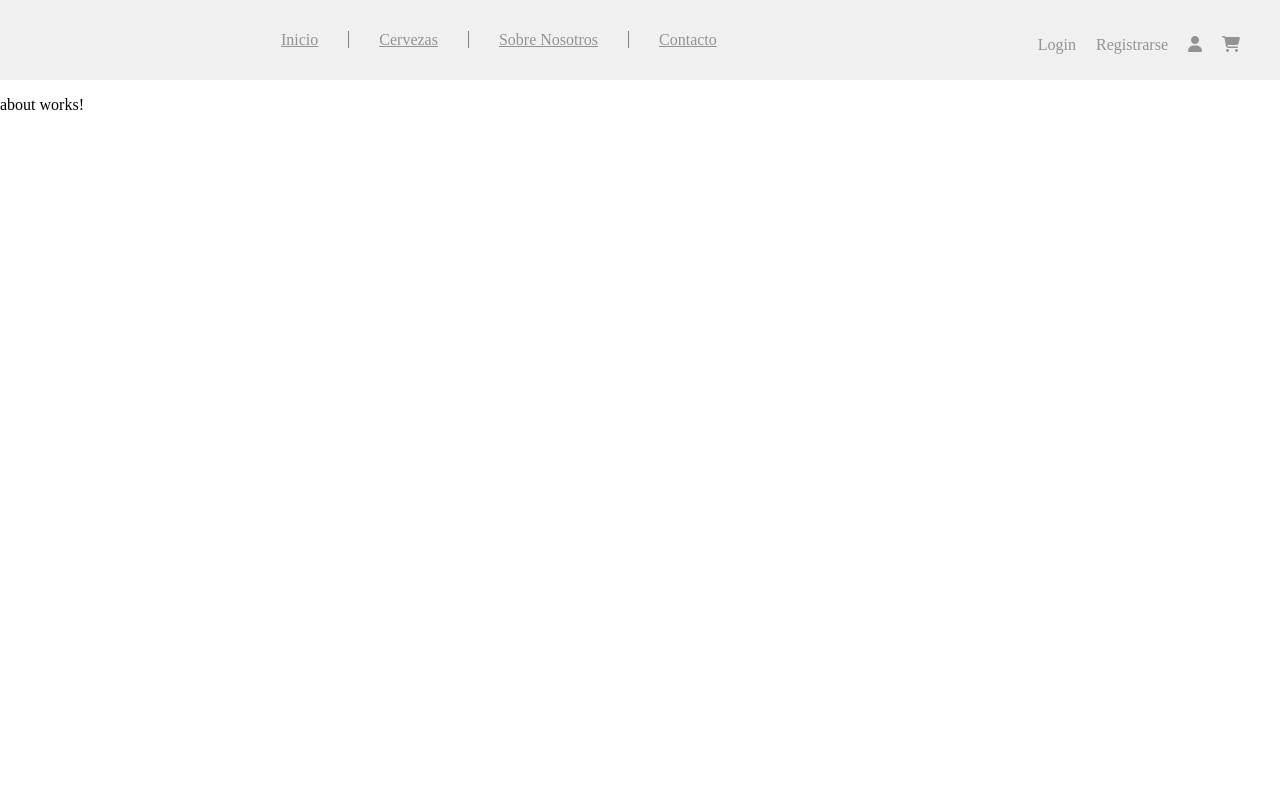
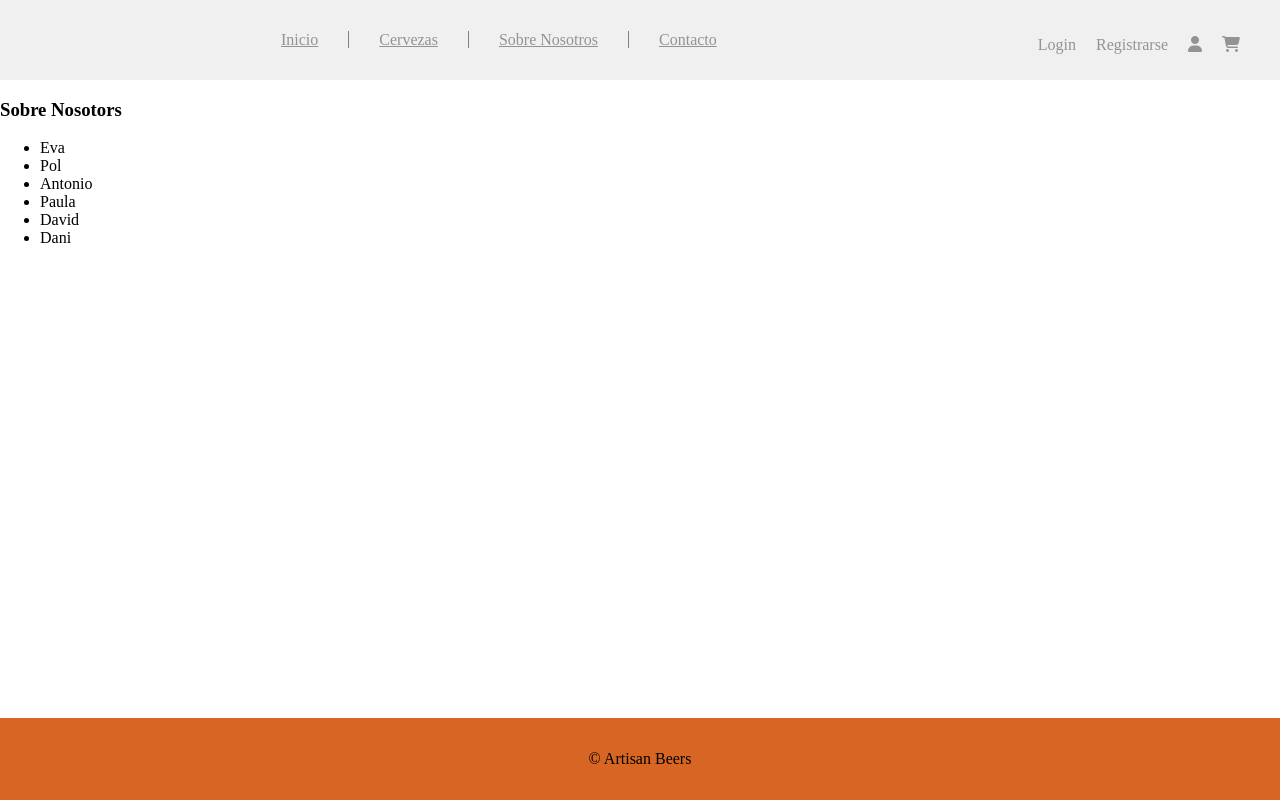
Before and after one commit to equipoProduction/frontBeer, an Angular app: page /about in a window 1280 px wide. Built offline with nearby package versions, Linux system fonts and the light colour scheme.

Commit message:
footer terminal

```diff
--- a/package.json
+++ b/package.json
@@ -18,6 +18,7 @@
     "@angular/platform-browser": "^15.0.0",
     "@angular/platform-browser-dynamic": "^15.0.0",
     "@angular/router": "^15.0.0",
+    "cors": "^2.8.5",
     "rxjs": "~7.5.0",
     "tslib": "^2.3.0",
     "zone.js": "~0.12.0"
--- a/src/app/app-routing.module.ts
+++ b/src/app/app-routing.module.ts
@@ -8,6 +8,7 @@ import { LoginComponent } from './components/login/login.component';
 import { ShopComponent } from './components/shop/shop.component';
 import { RegisterComponent } from './components/register/register.component';
 import { UserComponent } from './components/user/user.component';
+import { FooterComponent } from './components/footer/footer.component';
 
 
 
@@ -21,6 +22,8 @@ const routes: Routes = [
   {path:'shop',component:ShopComponent,pathMatch:'full'},
   {path:'register',component:RegisterComponent,pathMatch:'full'},
   {path:'user',component:UserComponent,pathMatch:'full'},
+  {path:'footer',component:FooterComponent,pathMatch:'full'},
+
 ];
 
 @NgModule({
--- a/src/app/app.component.html
+++ b/src/app/app.component.html
@@ -1,2 +1,3 @@
 <app-navbar></app-navbar>
 <router-outlet></router-outlet>
+<app-footer></app-footer>
--- a/src/app/app.module.ts
+++ b/src/app/app.module.ts
@@ -12,6 +12,7 @@ import { AboutComponent } from './components/about/about.component';
 import { LoginComponent } from './components/login/login.component';
 import { RegisterComponent } from './components/register/register.component';
 import { ShopComponent } from './components/shop/shop.component';
+import { FooterComponent } from './components/footer/footer.component';
 
 @NgModule({
   declarations: [
@@ -24,7 +25,8 @@ import { ShopComponent } from './components/shop/shop.component';
     AboutComponent,
     LoginComponent,
     RegisterComponent,
-    ShopComponent
+    ShopComponent,
+    FooterComponent
   ],
   imports: [
     BrowserModule,
--- a/src/app/components/about/about.component.html
+++ b/src/app/components/about/about.component.html
@@ -1 +1,21 @@
-<p>about works!</p>
+
+<html>
+
+    <head>
+        <meta charset="utf-8"/>
+    </head>
+
+    <body>
+        <h3>Sobre Nosotors</h3>
+        <ul>
+            <li>Eva</li>
+            <li>Pol</li>
+            <li>Antonio</li>
+            <li>Paula</li>
+            <li>David</li>
+            <li>Dani</li>
+        </ul>
+
+    </body>
+
+</html>
--- /dev/null
+++ b/src/app/components/footer/footer.component.html
@@ -0,0 +1,8 @@
+<footer class="footer bg-inverse text-center">
+    <div class="container">
+        <p class="text-white">
+            &copy; Artisan Beers
+        </p>
+    </div>
+
+</footer>
--- /dev/null
+++ b/src/app/components/footer/footer.component.scss
@@ -0,0 +1,8 @@
+.footer{
+    background-color: rgba(214, 97, 29, 0.973);
+    padding: 1em 0;
+    text-align: center;
+    position: absolute;
+    bottom: 0;
+    width: 100%;
+}
--- /dev/null
+++ b/src/app/components/footer/footer.component.ts
@@ -0,0 +1,15 @@
+import { Component, OnInit } from '@angular/core';
+
+@Component({
+  selector: 'app-footer',
+  templateUrl: './footer.component.html',
+  styleUrls: ['./footer.component.scss']
+})
+export class FooterComponent implements OnInit {
+
+  constructor() { }
+
+  ngOnInit(): void {
+  }
+
+}
```
Also changed, not shown: 2 other files (tests, documents, lock files or other folders).
